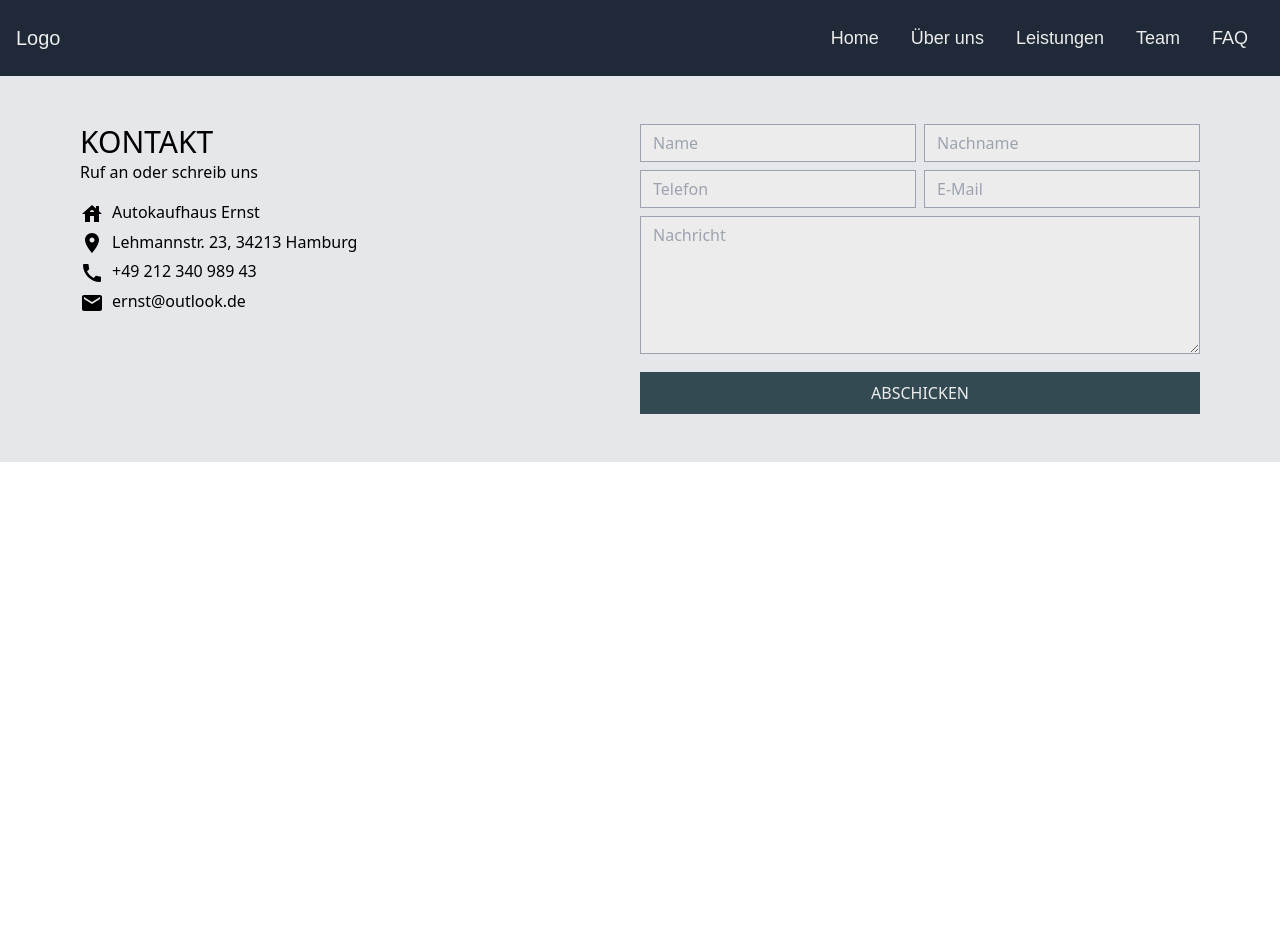
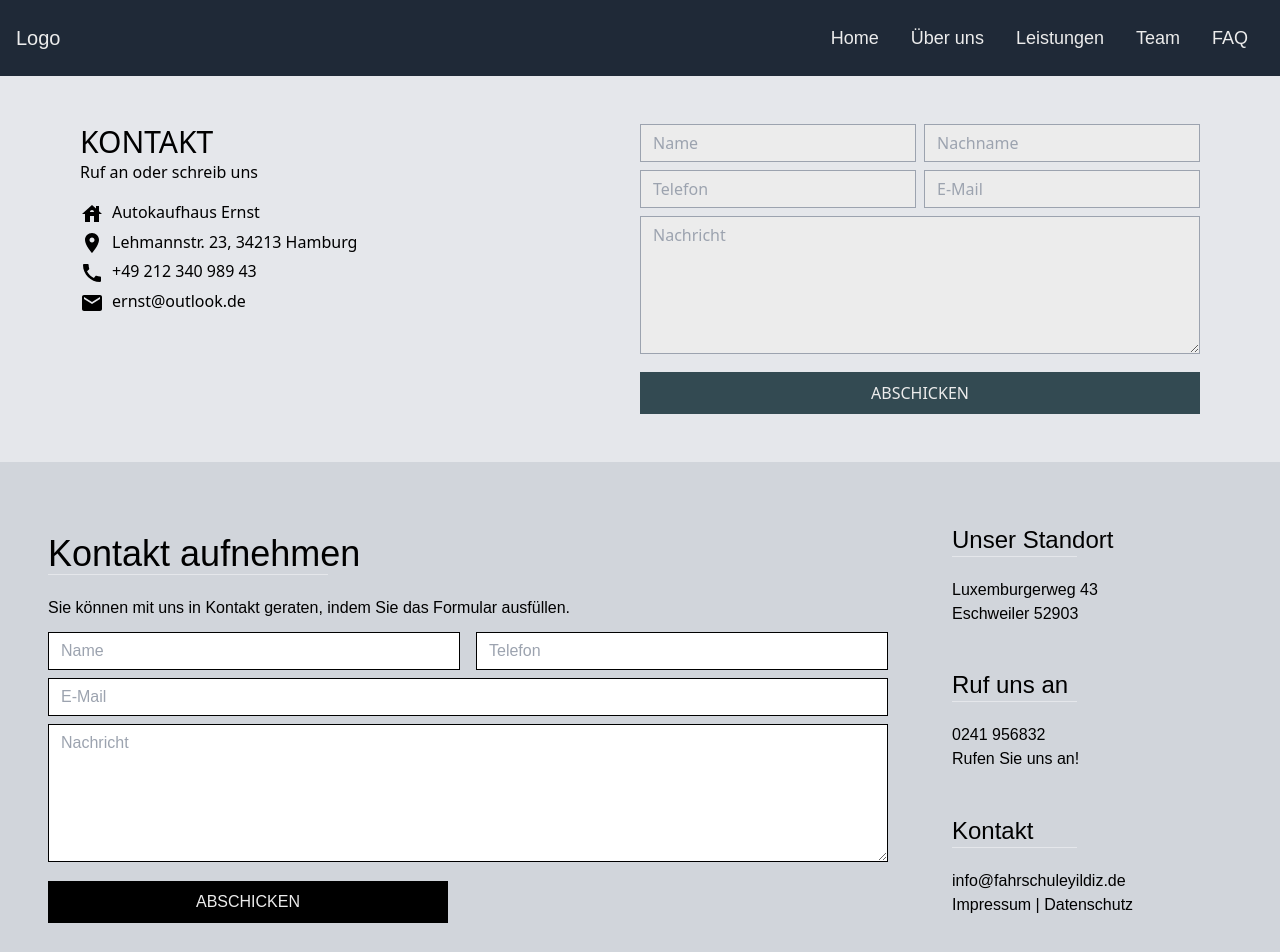
Before and after one commit to OliverThiam/KundenKatalog, a React (Vite) app: page / in a window 1280 px wide. Shown: the top 952 px of the page. Before the commit the page ends 800 px from the top, so only its background shows below. Built offline with nearby package versions, Linux system fonts and the light colour scheme.

Commit message:
Kontakt2

```diff
--- a/src/App.jsx
+++ b/src/App.jsx
@@ -4,6 +4,7 @@ import AboutUs3 from "./komponenten/aboutUs/AboutUs3";
 import AboutUs4 from "./komponenten/aboutUs/AboutUs4";
 import Hero1 from "./komponenten/hero/Hero1";
 import Kontakt1 from "./komponenten/kontakt/Kontakt1";
+import Kontakt2 from "./komponenten/kontakt/Kontakt2";
 import Navbar1 from "./komponenten/navbars/Navbar1";
 
 function App() {
@@ -16,6 +17,7 @@ function App() {
       <AboutUs3 />
       <AboutUs4 /> */}
       <Kontakt1/>
+      <Kontakt2/>
     </div>
   );
 }
--- /dev/null
+++ b/src/komponenten/kontakt/Kontakt2.jsx
@@ -0,0 +1,122 @@
+import React from "react";
+
+const Kontakt2 = () => {
+  return (
+    <section id="kontakt" className="2 font-poppins bg-gray-300">
+      <div className="sm:p-12 p-6 pt-12 flex flex-col sm:flex-row gap-x-16">
+        <div className="sm:w-3/4 py-6">
+          <div>
+            <h1 className="text-4xl  ">
+              Kontakt aufnehmen
+            </h1>
+            <div className="flex pb-5">
+              <hr className="w-[100px] h-[2px] font-extrabold " />
+              <hr className="w-[180px] h-[2px] font-extrabold bg-gray-300" />
+            </div>
+            <div className="pb-3">
+              <p className="font-light">
+                Sie können mit uns in Kontakt geraten, indem Sie das Formular
+                ausfüllen.
+              </p>
+            </div>
+          </div>
+          <form  className=" w-[100%] ">
+            <div className="flex flex-wrap sm:flex-nowrap mb-2">
+              <div className="w-full md:w-1/2 sm:pr-2 mb-2 md:mb-0">
+                <input
+                  type="text"
+                  id="name"
+                  placeholder="Name"
+                  required
+                  className="border border-black appearance-none w-full py-2 px-3 text-gray-700 leading-tight focus:outline-none focus:shadow-outline"
+                />
+              </div>
+              <div className="w-full md:w-1/2 sm:pl-2">
+                <input
+                  type="tel"
+                  id="phone"
+                  placeholder="Telefon"
+                  required
+                  className="border border-black appearance-none w-full py-2 px-3 text-gray-700 leading-tight focus:outline-none focus:shadow-outline"
+                />
+              </div>
+            </div>
+
+            <div className="mb-2">
+              <input
+                type="email"
+                id="email"
+                placeholder="E-Mail"
+                required
+                className=" border border-black appearance-none w-full py-2 px-3 text-gray-700 leading-tight focus:outline-none focus:shadow-outline"
+              />
+            </div>
+
+            <div className="mb-3">
+              <textarea
+                id="message"
+                placeholder="Nachricht"
+                required
+                className="border border-black appearance-none w-full py-2 px-3 text-gray-700 leading-tight focus:outline-none focus:shadow-outline"
+                rows="6"
+              />
+            </div>
+
+            <div className="flex justify-start">
+              <button className="h-[42px] w-[100%] bg-black sm:w-[400px]  px-6 uppercase  flex items-center">
+                <span className=" text-textwhite mx-auto ">
+                  Abschicken
+                </span>
+              </button>
+            </div>
+          </form>
+        </div>
+        <div className="sm:w-1/4 flex flex-col justify-around">
+          <div>
+            <div className="pb-5">
+              <h2 className="text-2xl  ">
+                Unser Standort
+              </h2>
+              <div className="flex flex-row">
+                <hr className="w-[75px] h-[2px] font-extrabold " />
+                <hr className="w-[50px] h-[2px] font-extrabold bg-gray-300" />
+              </div>
+            </div>
+            <div className="font-light pb-4">
+              <p>Luxemburgerweg 43</p>
+              <p>Eschweiler 52903</p>
+            </div>
+          </div>
+          <div>
+            <div className="pb-5">
+              <h2 className="text-2xl  ">Ruf uns an</h2>
+              <div className="flex flex-row">
+                <hr className="w-[75px] h-[2px] font-extrabold " />
+                <hr className="w-[50px] h-[2px] font-extrabold bg-gray-300" />
+              </div>
+            </div>
+            <div className="font-light pb-4">
+              <p>0241 956832</p>
+              <p>Rufen Sie uns an!</p>
+            </div>
+          </div>
+          <div>
+            <div className="pb-5">
+              <h2 className="text-2xl  ">Kontakt</h2>
+              <div className="flex flex-row">
+                <hr className="w-[75px] h-[2px] font-extrabold " />
+                <hr className="w-[50px] h-[2px] font-extrabold bg-gray-300" />
+              </div>
+            </div>
+            <div className="font-light pb-4">
+              <p>info@fahrschuleyildiz.de</p>
+              <p>Impressum | Datenschutz</p>
+            </div>
+          </div>
+        </div>
+      </div>
+    </section>
+  );
+};
+
+export default Kontakt2;
```
